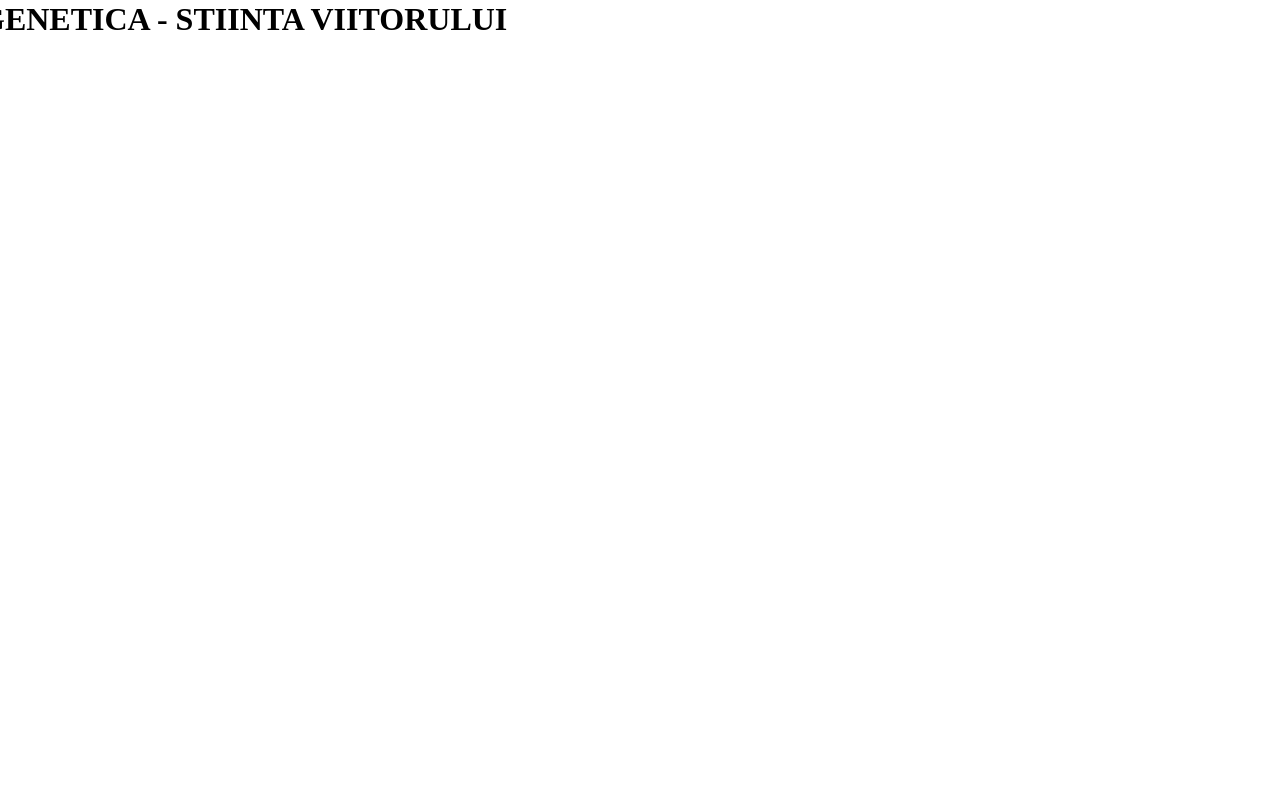
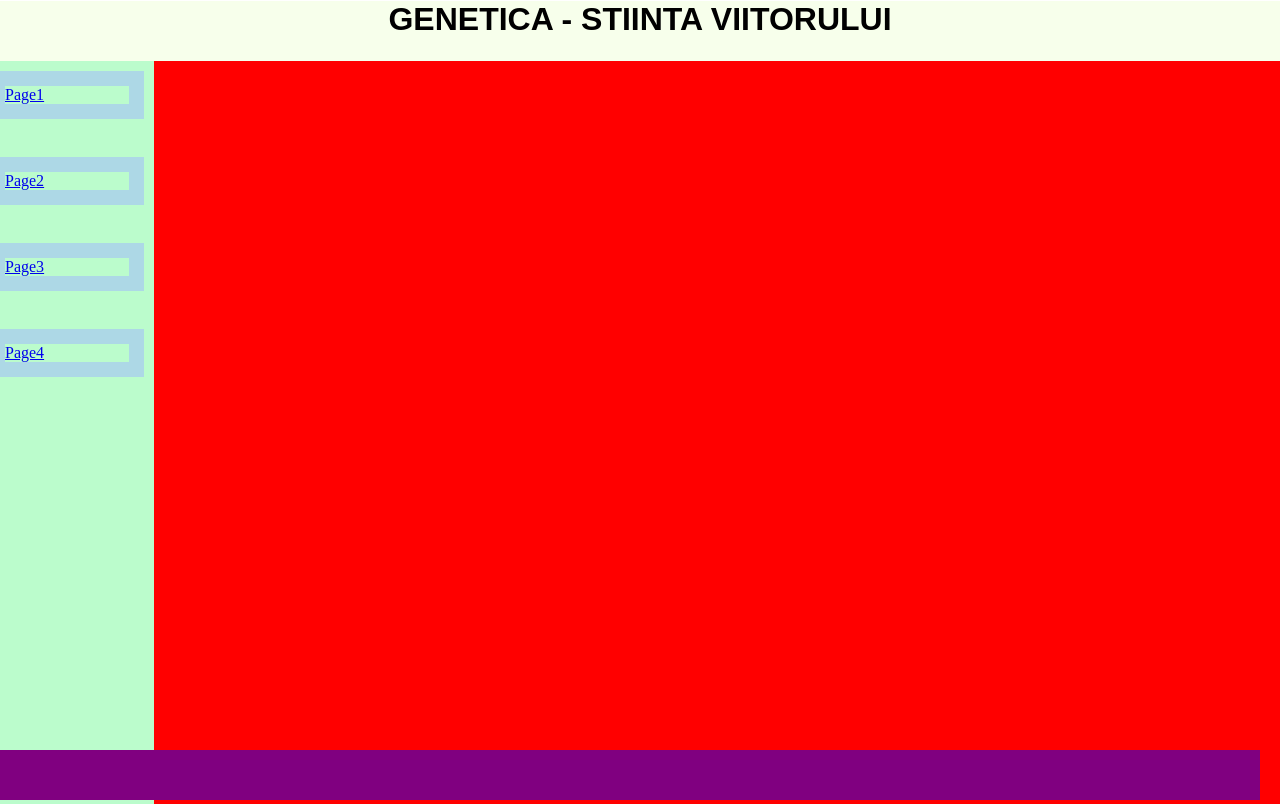
Before and after one commit to ronnym05/Atestat, a plain HTML site: page index.html in a window 1280 px wide. Shown: the top 804 px of the page. Drawn offline with Linux system fonts and the light colour scheme.

Commit message:
Update index.html

```diff
--- a/index.html
+++ b/index.html
@@ -4,9 +4,24 @@
   <link rel="stylesheet" href="css/style.css">
 </head>
 <body>
-	<h1 id= "mainTitle">GENETICA - STIINTA VIITORULUI</h1>
-	<div id = "sidebar">
+	<header>
+	<h1 id= "topRect">GENETICA - STIINTA VIITORULUI</h1>
+	</header>
+	<div class = "middlePart">
 
-	</div>
+		<div class = "sidebar">
+			<a href = "#">Page1</a> <br>
+			<a href = "#">Page2</a> <br>
+			<a href = "#">Page3</a> <br>
+			<a href = "#">Page4</a> <br>
+		</div>
+
+		<div class = "mainBox">
+
+		</div>
+		</div>
+		<footer>
+
+		</footer>
 </body>
 </html>
```
